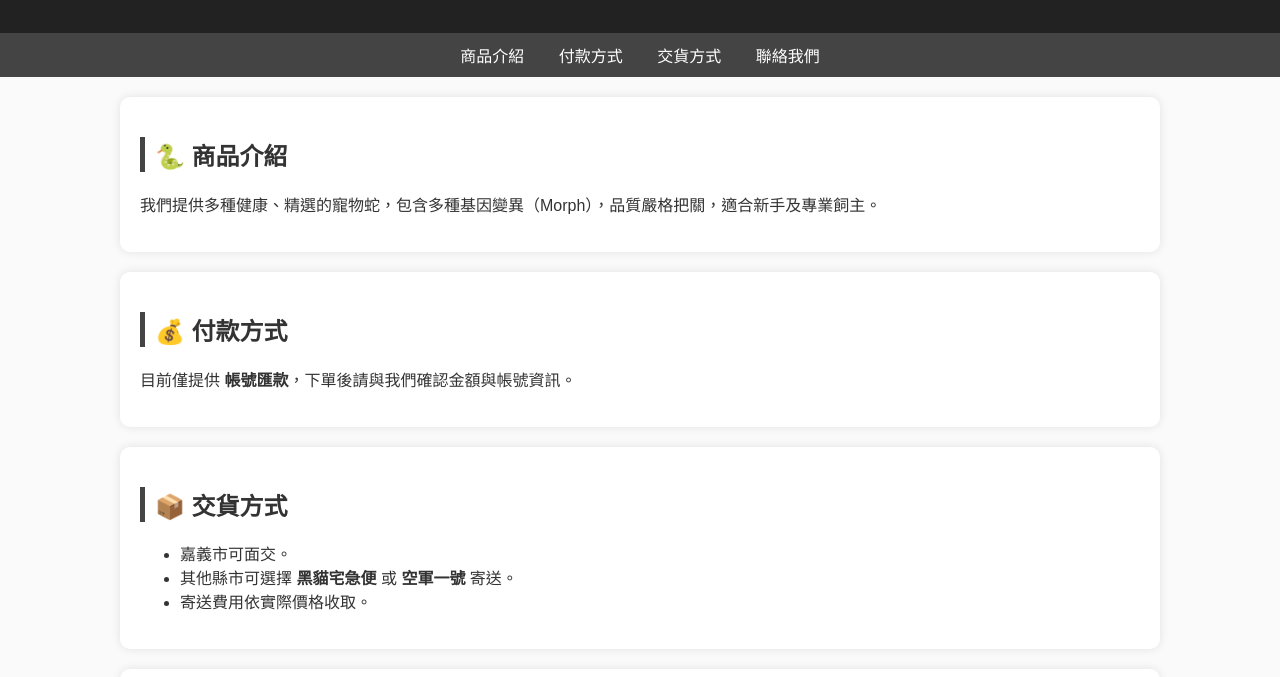
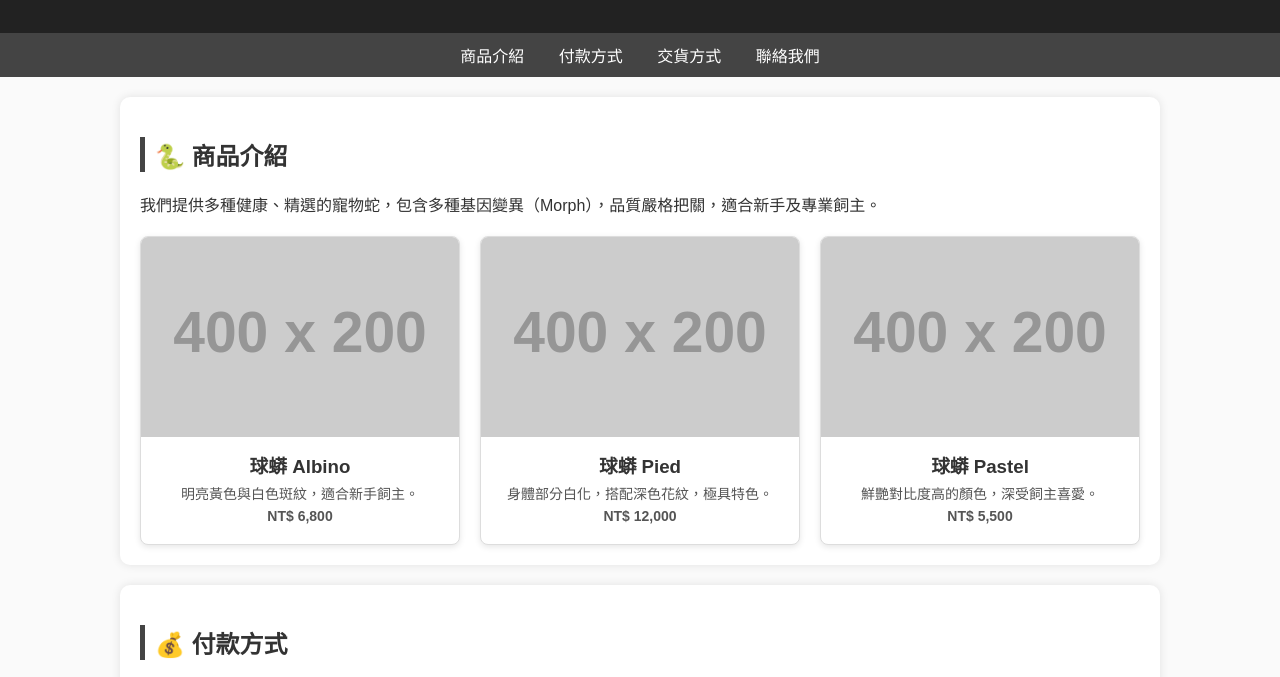
Before and after one commit to HsuanChiChen/DreamBallpython, a plain HTML site: page index.html in a window 1280 px wide. Shown: the part 109-786 px from the top of the page. Drawn offline with Linux system fonts and the light colour scheme; placeholder pictures from the web are drawn by us.

Commit message:
Update index.html

```diff
--- a/index.html
+++ b/index.html
@@ -52,6 +52,41 @@
       padding: 15px;
       margin-top: 20px;
     }
+    /* 商品卡片樣式 */
+    .products-grid {
+      display: grid;
+      grid-template-columns: repeat(auto-fit, minmax(250px, 1fr));
+      gap: 20px;
+      margin-top: 20px;
+    }
+    .product-card {
+      border: 1px solid #ddd;
+      border-radius: 8px;
+      overflow: hidden;
+      background: #fff;
+      box-shadow: 0 2px 6px rgba(0,0,0,0.1);
+      text-align: center;
+      padding-bottom: 15px;
+    }
+    .product-card img {
+      width: 100%;
+      height: 200px;
+      object-fit: cover;
+    }
+    .product-card h3 {
+      margin: 10px 0 5px;
+    }
+    .product-card p {
+      margin: 5px 10px;
+      font-size: 14px;
+      color: #555;
+    }
+    .price {
+      font-size: 18px;
+      color: #e60023;
+      font-weight: bold;
+      margin: 10px 0;
+    }
   </style>
 </head>
 <body>
@@ -70,7 +105,32 @@
   <div class="container" id="products">
     <h2>🐍 商品介紹</h2>
     <p>我們提供多種健康、精選的寵物蛇，包含多種基因變異（Morph），品質嚴格把關，適合新手及專業飼主。</p>
+
+    <!-- 商品展示區 -->
+    <div class="products-grid">
+      <div class="product-card">
+        <img src="https://via.placeholder.com/400x200.png?text=球蟒A" alt="商品1">
+        <h3>球蟒 Albino</h3>
+        <p>明亮黃色與白色斑紋，適合新手飼主。</p>
+        <p class="price">NT$ 6,800</p>
+      </div>
+
+      <div class="product-card">
+        <img src="https://via.placeholder.com/400x200.png?text=球蟒B" alt="商品2">
+        <h3>球蟒 Pied</h3>
+        <p>身體部分白化，搭配深色花紋，極具特色。</p>
+        <p class="price">NT$ 12,000</p>
+      </div>
+
+      <div class="product-card">
+        <img src="https://via.placeholder.com/400x200.png?text=球蟒C" alt="商品3">
+        <h3>球蟒 Pastel</h3>
+        <p>鮮艷對比度高的顏色，深受飼主喜愛。</p>
+        <p class="price">NT$ 5,500</p>
+      </div>
+    </div>
   </div>
+
   <div class="container" id="payment">
     <h2>💰 付款方式</h2>
     <p>目前僅提供 <strong>帳號匯款</strong>，下單後請與我們確認金額與帳號資訊。</p>
```
